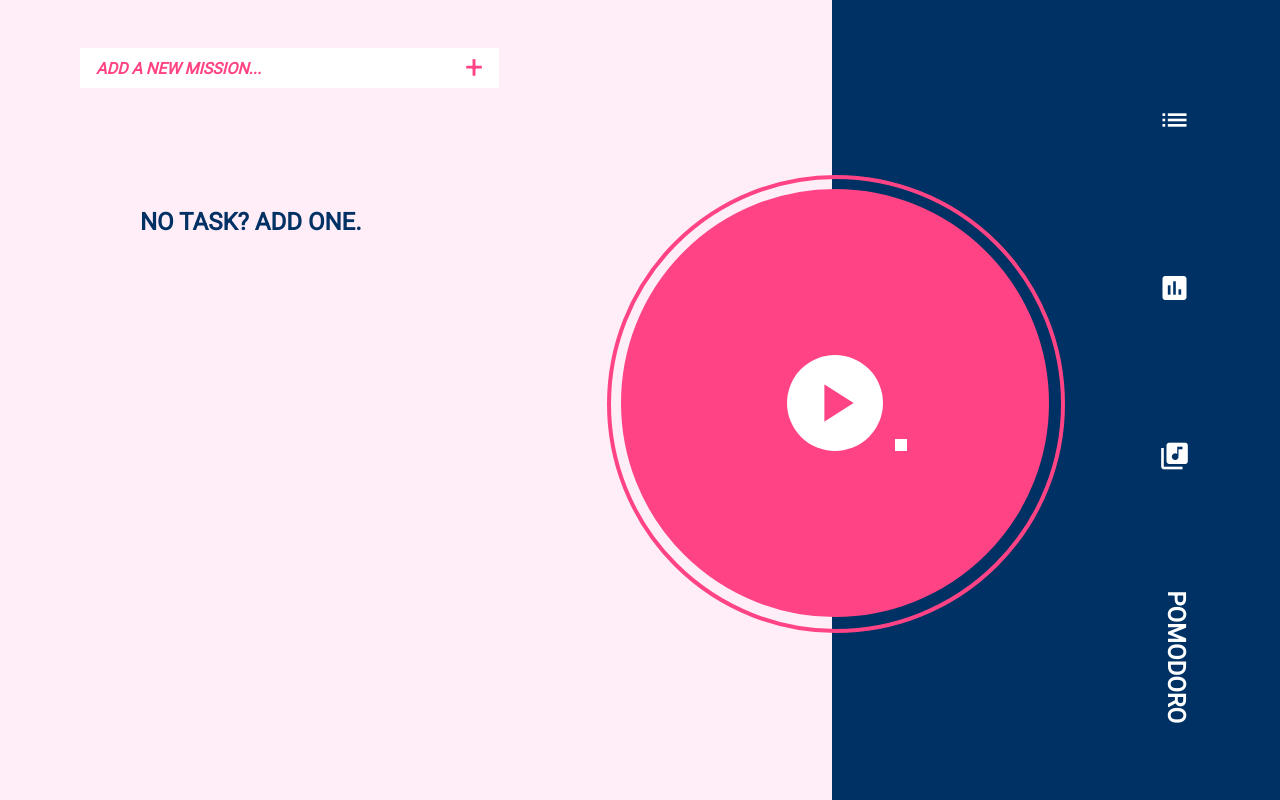
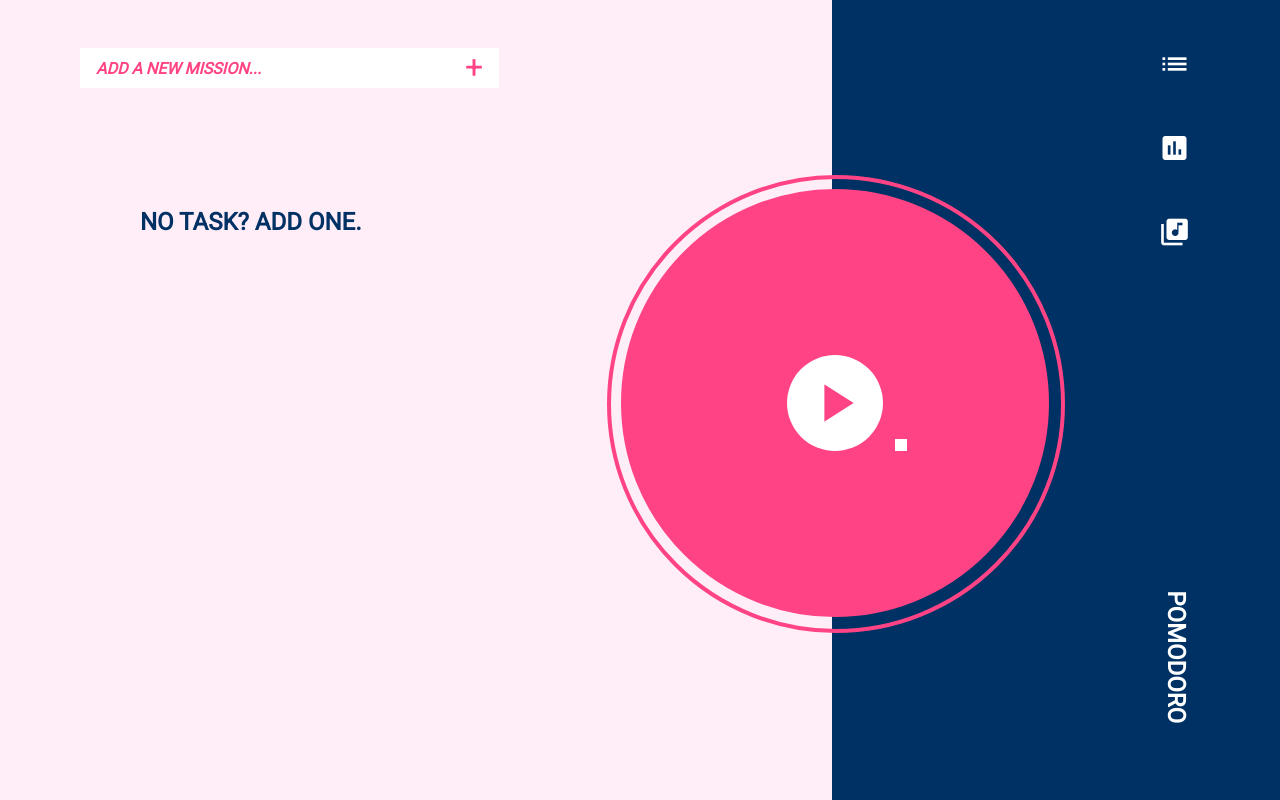
Before and after one commit to wowsushi/pomodoro, a React (Create React App) app: page / in a window 1280 px wide. Built offline with nearby package versions, Linux system fonts and the light colour scheme.

Commit message:
Adjust materials-icons setting

```diff
--- a/src/App.css
+++ b/src/App.css
@@ -242,7 +242,7 @@ button, input {
   border-radius: 50%;
 }
 
-.material-icons {
+.clock-icon {
   display: flex;
   justify-content: center;
   align-items: center;
--- a/src/components/Clock.js
+++ b/src/components/Clock.js
@@ -7,7 +7,7 @@ class Clock extends React.Component {
     <div class="clock-wrapper">
       <div class="clock-main">
         <div class="clock-btn" onClick={this.props.changeClockState}>
-          <i class="material-icons">play_arrow</i>
+          <i class="material-icons clock-icon">play_arrow</i>
           <span class="clock-decoration"></span>
         </div>
       </div>
```
